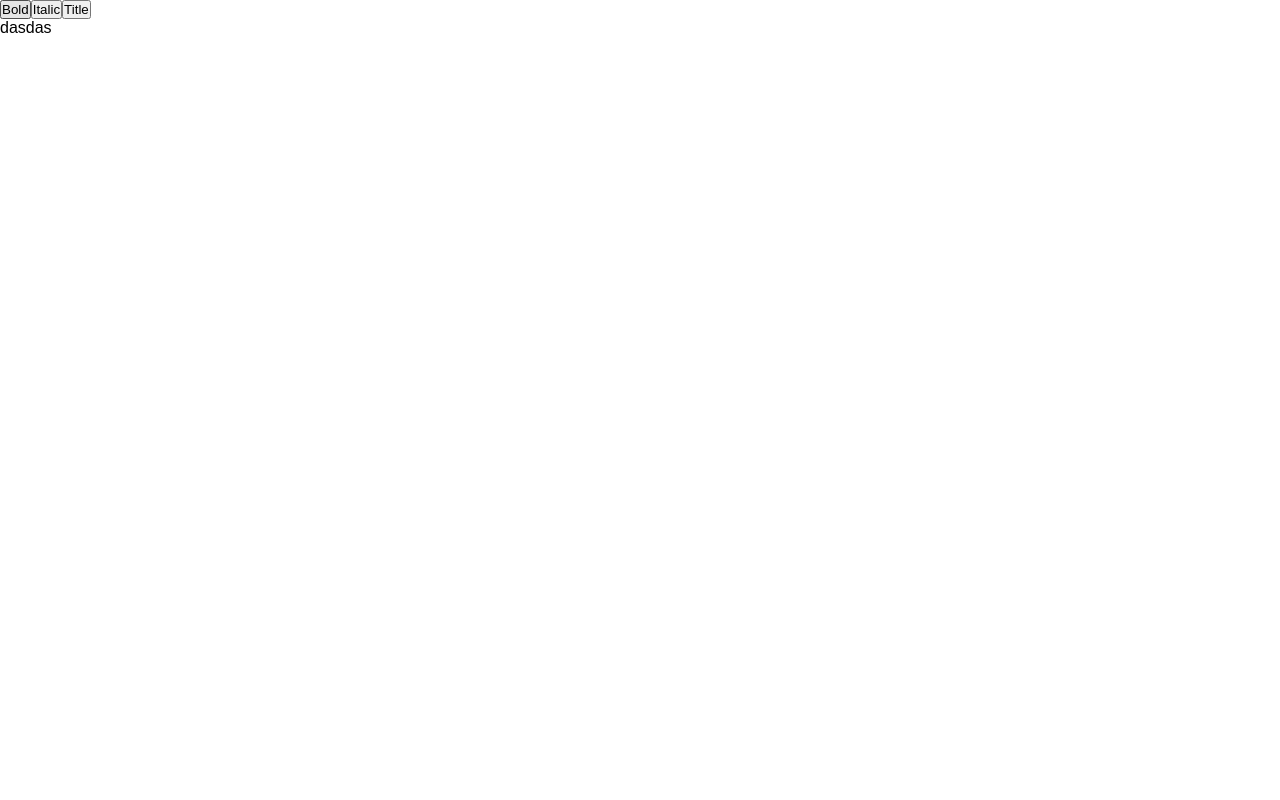
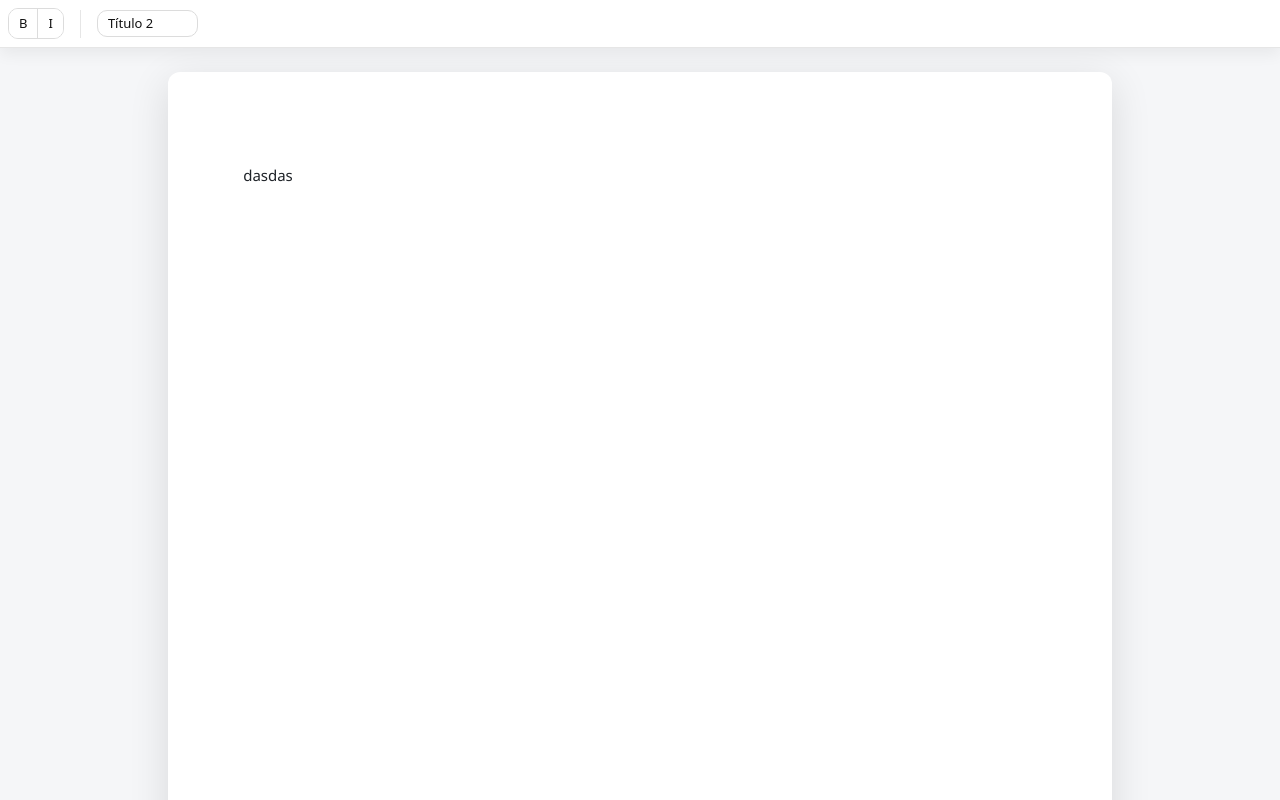
Before and after one commit to Reshzera/react-text-editor, a React (Vite) app: page / in a window 1280 px wide. Shown: the top 800 px of the page. Built offline with nearby package versions, Linux system fonts and the light colour scheme.

Commit message:
feat: add toolbar

```diff
--- a/src/components/TextEditor/index.tsx
+++ b/src/components/TextEditor/index.tsx
@@ -3,12 +3,47 @@ import styles from "./styles.module.scss";
 
 const TextEditor: React.FC = () => {
   return (
-    <div>
-      <button onClick={() => makeBold()}>Bold</button>
-      <button onClick={() => makeItalic()}>Italic</button>
-      <button onClick={() => makeTitle(2)}>Title</button>
-      <div contentEditable className={styles.textEditorContainer}>
-        dasdas
+    <div className={styles.wrapper}>
+      <div className={styles.toolbar}>
+        <div className={styles.group}>
+          <button className={styles.toolButton} onClick={() => makeBold()}>
+            B
+          </button>
+          <button className={styles.toolButton} onClick={() => makeItalic()}>
+            I
+          </button>
+        </div>
+
+        <div className={styles.spacer} />
+
+        {/* Ex.: mudar nível de título */}
+        <select
+          className={styles.select}
+          onChange={(e) => makeTitle(Number(e.target.value))}
+          defaultValue="2"
+          aria-label="Estilo de título"
+        >
+          <option value="0">Parágrafo</option>
+          <option value="1">Título 1</option>
+          <option value="2">Título 2</option>
+          <option value="3">Título 3</option>
+          <option value="4">Título 4</option>
+          <option value="5">Título 5</option>
+          <option value="6">Título 6</option>
+        </select>
+      </div>
+
+      <div className={styles.workbench}>
+        <div
+          contentEditable
+          className={styles.page}
+          spellCheck
+          role="textbox"
+          aria-multiline="true"
+          data-placeholder="Comece a digitar…"
+        >
+          dasdas
+        </div>
       </div>
     </div>
   );
--- a/src/components/TextEditor/styles.module.scss
+++ b/src/components/TextEditor/styles.module.scss
@@ -1,3 +1,242 @@
-.textEditorContainer {
+/* styles.module.scss */
+:root {
+  --toolbar-bg: #fff;
+  --toolbar-border: #e6e6e6;
+  --toolbar-shadow: 0 6px 16px rgba(0, 0, 0, 0.06);
+  --btn-bg: #fff;
+  --btn-border: #dcdcdc;
+  --btn-hover: #f3f3f3;
+  --btn-active: #e9e9e9;
+  --btn-focus: #2684ff;
+  --page-bg: #fff;
+  --workbench-bg: #f5f6f8;
+  --text-color: #1f2328;
+}
+
+.wrapper {
+  display: flex;
+  flex-direction: column;
+  min-height: 100dvh;
+  background: var(--workbench-bg);
+}
+
+.toolbar {
+  position: sticky;
+  top: 0;
+  z-index: 50;
+  display: flex;
+  align-items: center;
+  gap: 8px;
+  padding: 8px;
+  background: var(--toolbar-bg);
+  border-bottom: 1px solid var(--toolbar-border);
+  box-shadow: var(--toolbar-shadow);
+
+  /* Agrupadores tipo “faixa” */
+  .group {
+    display: inline-flex;
+    align-items: center;
+    background: #fff;
+    border: 1px solid var(--btn-border);
+    border-radius: 10px;
+    overflow: hidden;
+  }
+
+  .spacer {
+    width: 1px;
+    height: 28px;
+    background: var(--toolbar-border);
+    margin: 0 8px;
+  }
+}
+
+.toolButton {
+  -webkit-tap-highlight-color: transparent;
+  appearance: none;
+  background: var(--btn-bg);
+  border: 0;
+  border-right: 1px solid var(--btn-border);
+  padding: 8px 10px;
+  font: 500 13px/1 system-ui, -apple-system, Segoe UI, Roboto, Helvetica, Arial,
+    "Apple Color Emoji", "Segoe UI Emoji";
+  color: #111;
+  cursor: pointer;
+  user-select: none;
+
+  &:last-child {
+    border-right: 0;
+  }
+
+  &:hover {
+    background: var(--btn-hover);
+  }
+
+  &:active {
+    background: var(--btn-active);
+  }
+
+  &:focus-visible {
+    outline: 2px solid var(--btn-focus);
+    outline-offset: 2px;
+    position: relative;
+    z-index: 1;
+  }
+
+  &[aria-pressed="true"] {
+    background: #eef3ff;
+    border-color: #c6d4ff;
+  }
+}
+
+.select {
+  appearance: none;
+  background: var(--btn-bg);
+  border: 1px solid var(--btn-border);
+  border-radius: 10px;
+  padding: 6px 28px 6px 10px;
+  font: 500 13px/1 system-ui, -apple-system, Segoe UI, Roboto, Helvetica, Arial;
+  color: #111;
+  cursor: pointer;
+  position: relative;
+
+  &:hover {
+    background: var(--btn-hover);
+  }
+  &:focus-visible {
+    outline: 2px solid var(--btn-focus);
+    outline-offset: 2px;
+  }
+}
+
+.workbench {
+  flex: 1;
+  overflow: auto;
+  padding: 24px;
+  display: grid;
+  place-items: start center;
+}
+
+.page {
+  width: 210mm;
+  min-height: 297mm;
+  max-width: calc(100vw - 48px);
+  background: var(--page-bg);
+  color: var(--text-color);
+  box-shadow: 0 10px 40px rgba(0, 0, 0, 0.12);
+  border-radius: 12px;
+  padding: 24mm 20mm;
   outline: none;
+
+  caret-color: #222;
+
+  ::selection {
+    background: #cfe3ff;
+  }
+
+  font: 400 15px/1.6 "Segoe UI", system-ui, -apple-system, Roboto, Helvetica,
+    Arial;
 }
+
+.page :where(p, ul, ol, blockquote, pre, table) {
+  margin: 0 0 10px 0;
+}
+
+.page p {
+  white-space: pre-wrap;
+  word-wrap: break-word;
+}
+
+.page h1 {
+  font-size: 28px;
+  line-height: 1.2;
+  margin: 0 0 14px;
+  font-weight: 700;
+}
+.page h2 {
+  font-size: 24px;
+  line-height: 1.25;
+  margin: 0 0 12px;
+  font-weight: 700;
+}
+.page h3 {
+  font-size: 20px;
+  line-height: 1.3;
+  margin: 0 0 10px;
+  font-weight: 600;
+}
+.page h4 {
+  font-size: 18px;
+  line-height: 1.35;
+  margin: 0 0 8px;
+  font-weight: 600;
+}
+.page h5 {
+  font-size: 16px;
+  line-height: 1.4;
+  margin: 0 0 6px;
+  font-weight: 600;
+}
+.page h6 {
+  font-size: 14px;
+  line-height: 1.4;
+  margin: 0 0 6px;
+  font-weight: 600;
+  color: #5b5b5b;
+}
+
+.page ul {
+  padding-left: 24px;
+  list-style: disc;
+}
+.page ol {
+  padding-left: 24px;
+  list-style: decimal;
+}
+.page li + li {
+  margin-top: 4px;
+}
+
+.page blockquote {
+  border-left: 4px solid #d9e1f7;
+  background: #f7f9ff;
+  padding: 8px 12px;
+  border-radius: 6px;
+}
+
+.page table {
+  width: 100%;
+  border-collapse: collapse;
+  border: 1px solid #e5e7eb;
+  border-radius: 6px;
+  overflow: hidden;
+}
+.page th,
+.page td {
+  padding: 8px 10px;
+  border-bottom: 1px solid #eef0f3;
+}
+.page th {
+  text-align: left;
+  background: #f6f7f9;
+  font-weight: 600;
+}
+
+.page:focus-within {
+  box-shadow: 0 12px 48px rgba(0, 0, 0, 0.16), 0 0 0 2px #e6ecff inset;
+}
+
+.page:empty::before,
+.page:has(:only-child:empty)::before {
+  content: attr(data-placeholder);
+  color: #9aa3ad;
+}
+
+@media (max-width: 640px) {
+  .page {
+    padding: 16mm 12mm;
+  }
+  .toolbar {
+    flex-wrap: wrap;
+    gap: 6px;
+  }
+}
```
